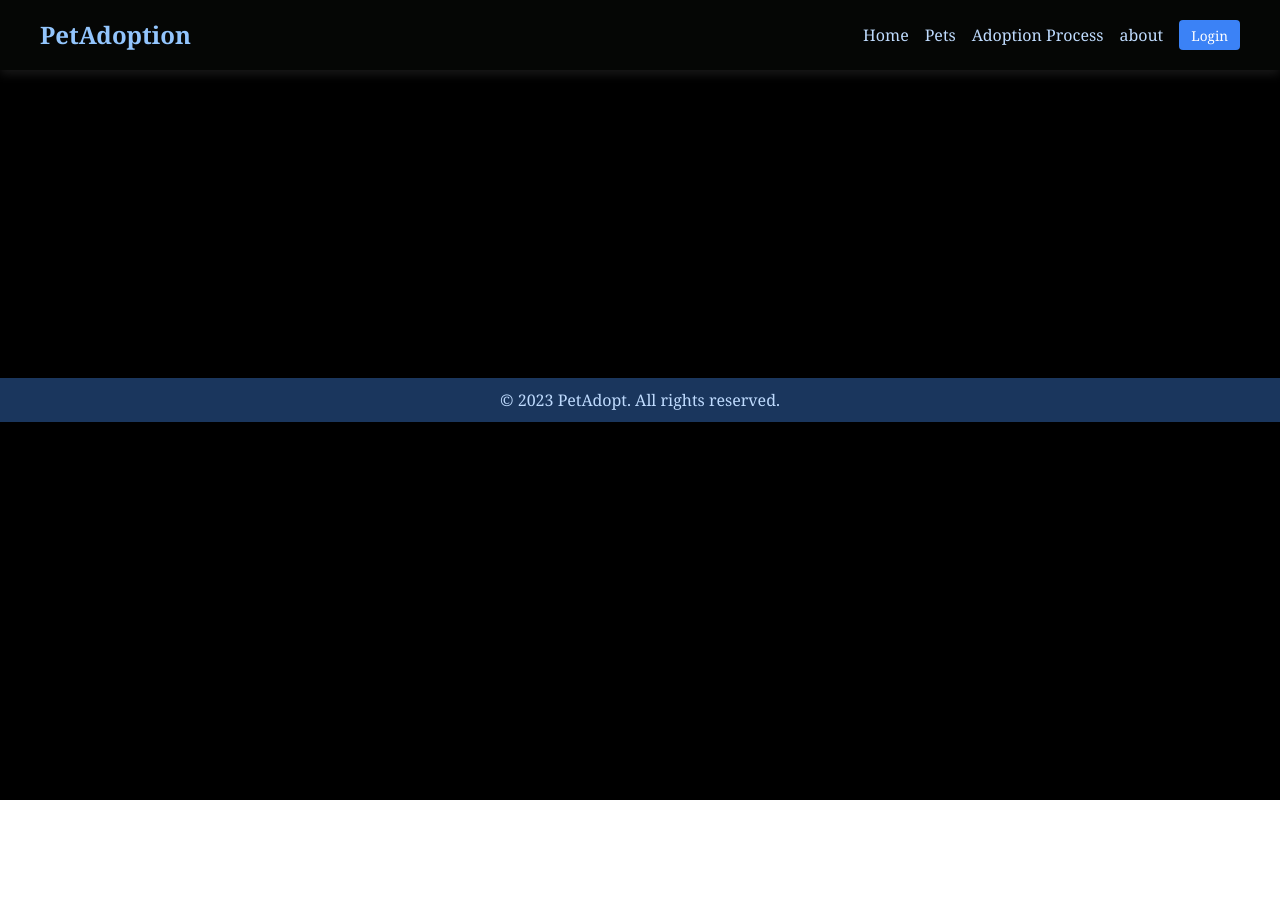
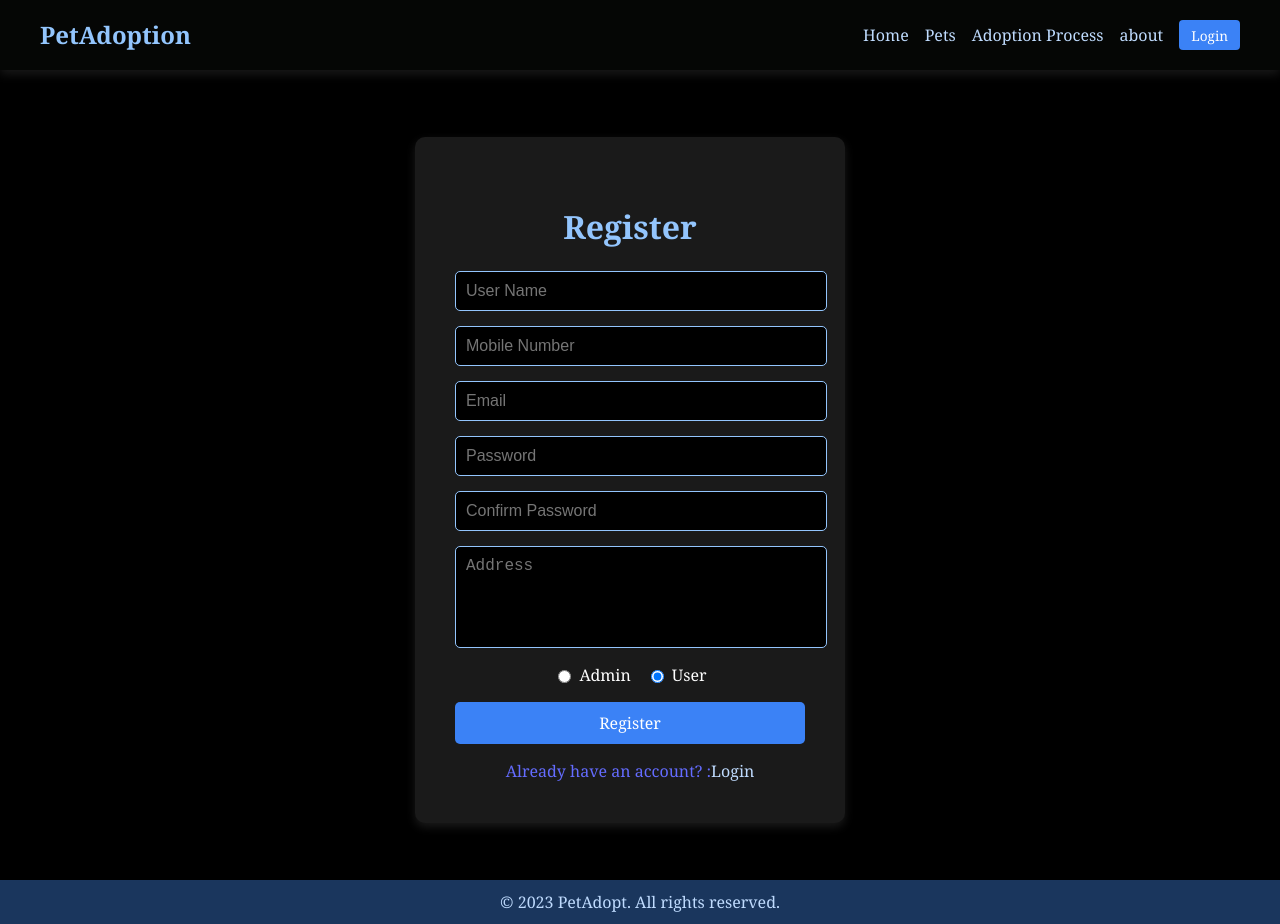
Before and after one commit to SugisivamArjunasamy/pet-adaption-front-end, a React (Vite) app in the folder React-Pet-Adaption/Pet-Adaption/: page /register in a window 1280 px wide. Before the commit the page ends 800 px from the top, so only its background shows below. Built offline with nearby package versions, Linux system fonts and the light colour scheme.

Commit message:
Register pag added

```diff
--- a/React-Pet-Adaption/Pet-Adaption/src/App.jsx
+++ b/React-Pet-Adaption/Pet-Adaption/src/App.jsx
@@ -6,6 +6,7 @@ import Footer from "./components/footer";
 import Navbar from "./components/navebar";
 import PetList from "./components/pets.jsx";
 import Login from "./components/login.jsx";
+import Register from "./components/register.jsx";
 import "./styles.css";
 
 const App = () => {
@@ -18,6 +19,7 @@ const App = () => {
           <Route path="/about" element={<About />} />
           <Route path="/listpets" element={<PetList />} />
           <Route path="/login" element={<Login />} />
+          <Route path="/register" element={<Register />} />
         </Routes>
         <Footer />
       </div>
--- a/React-Pet-Adaption/Pet-Adaption/src/components/login.jsx
+++ b/React-Pet-Adaption/Pet-Adaption/src/components/login.jsx
@@ -1,5 +1,6 @@
 import React, { useState } from "react";
 import "../styles.css";
+import { NavLink } from 'react-router-dom';
 
 const Login = () => {
   const [formData, setFormData] = useState({
@@ -60,6 +61,14 @@ const Login = () => {
           {errors.userPassword && <p className="error-message">{errors.userPassword}</p>}
 
           <button type="submit" className="login-button">Login</button>
+
+          <a>Don't have an account? :
+          <a>
+            <NavLink to="/register" className="nav-link" activeclassname="active-link">
+                Register
+            </NavLink>
+          </a>
+          </a>
         </form>
       </div>
     </section>
--- /dev/null
+++ b/React-Pet-Adaption/Pet-Adaption/src/components/register.jsx
@@ -0,0 +1,65 @@
+import React, { useState } from "react";
+import "../styles.css";
+import { NavLink } from "react-router-dom";
+
+const Register = () => {
+  const [formData, setFormData] = useState({
+    username: "",
+    mobile: "",
+    email: "",
+    password: "",
+    confirmPassword: "",
+    address: "",
+    role: "user",
+  });
+
+  const handleChange = (e) => {
+    setFormData({ ...formData, [e.target.name]: e.target.value });
+  };
+
+  const handleSubmit = (e) => {
+    e.preventDefault();
+    if (formData.password !== formData.confirmPassword) {
+      alert("Passwords do not match!");
+      return;
+    }
+    console.log("Form Submitted:", formData);
+  };
+
+  return (
+    <div className="register-page">
+      <div className="register-content">
+        <h2 className="register-title">Register</h2>
+        <form onSubmit={handleSubmit}>
+          <input type="text" name="username" placeholder="User Name" value={formData.username} onChange={handleChange} required />
+          <input type="tel" name="mobile" placeholder="Mobile Number" value={formData.mobile} onChange={handleChange} required />
+          <input type="email" name="email" placeholder="Email" value={formData.email} onChange={handleChange} required />
+          <input type="password" name="password" placeholder="Password" value={formData.password} onChange={handleChange} required />
+          <input type="password" name="confirmPassword" placeholder="Confirm Password" value={formData.confirmPassword} onChange={handleChange} required />
+          <textarea name="address" placeholder="Address" value={formData.address} onChange={handleChange} required />
+          <div className="role-selection">
+            <label>
+              <input type="radio" name="role" value="admin" checked={formData.role === "admin"} onChange={handleChange} />
+              Admin
+            </label>
+            <label>
+              <input type="radio" name="role" value="user" checked={formData.role === "user"} onChange={handleChange} />
+              User
+            </label>
+          </div>
+          <button type="submit" className="register-button">Register</button>
+
+          <a>Already have an account? :
+          <a>
+            <NavLink to="/login" className="nav-link" activeclassname="active-link">
+                Login
+            </NavLink>
+          </a>
+          </a>
+        </form>
+      </div>
+    </div>
+  );
+};
+
+export default Register;
--- a/React-Pet-Adaption/Pet-Adaption/src/styles.css
+++ b/React-Pet-Adaption/Pet-Adaption/src/styles.css
@@ -270,6 +270,86 @@ input:focus {
   margin: 0;
 }
 
+/* Register Page */
+.register-page {
+  display: flex;
+  flex-direction: column;
+  justify-content: center;
+  align-items: center;
+  width: 100vw;
+  min-height: 100vh;
+  padding-top: 80px;
+}
+
+.register-content {
+  background: #1a1a1a;
+  padding: 40px;
+  border-radius: 10px;
+  box-shadow: 0px 4px 10px rgba(255, 255, 255, 0.1);
+  text-align: center;
+  width: 350px;
+}
+
+.register-title {
+  font-size: 2rem;
+  color: #93c5fd;
+  margin-bottom: 20px;
+}
+
+form {
+  display: flex;
+  flex-direction: column;
+  gap: 15px;
+}
+
+input, textarea {
+  width: 100%;
+  padding: 10px;
+  border: 1px solid #93c5fd;
+  border-radius: 5px;
+  font-size: 1rem;
+  background-color: black;
+  color: white;
+}
+
+textarea {
+  height: 80px;
+  resize: none;
+}
+
+input:focus, textarea:focus {
+  outline: none;
+  border-color: #3b82f6;
+}
+
+.role-selection {
+  display: flex;
+  justify-content: center;
+  gap: 15px;
+  color: white;
+}
+
+.role-selection label {
+  font-size: 1rem;
+  display: flex;
+  align-items: center;
+  gap: 5px;
+}
+
+.register-button {
+  background-color: #3b82f6;
+  color: white;
+  padding: 10px;
+  border: none;
+  border-radius: 5px;
+  font-size: 1rem;
+  cursor: pointer;
+  transition: background-color 0.3s ease;
+}
+
+.register-button:hover {
+  background-color: #2563eb;
+}
 
 /* Responsive Design */
 
@@ -278,6 +358,7 @@ input:focus {
   .navbar {
       height: 60px;
   }
+
 
   .navbar .container {
       flex-direction: column;
@@ -296,6 +377,11 @@ input:focus {
   .navbar {
       height: 50px;
       padding: 8px 15px;
+  }
+
+  .register-content {
+    width: 90%;
+    padding: 30px;
   }
 
   .logo {
@@ -328,6 +414,18 @@ input:focus {
       font-size: 1rem;
   }
 
+  .register-content {
+    width: 95%;
+    padding: 25px;
+  }
+
+  .register-title {
+    font-size: 1.5rem;
+  }
+
+  .register-button {
+    font-size: 0.9rem;
+  }
   .nav-link {
       font-size: 0.8rem;
   }
```
